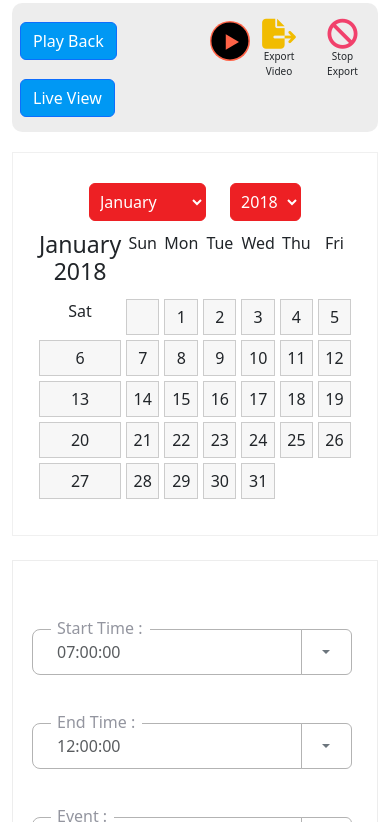
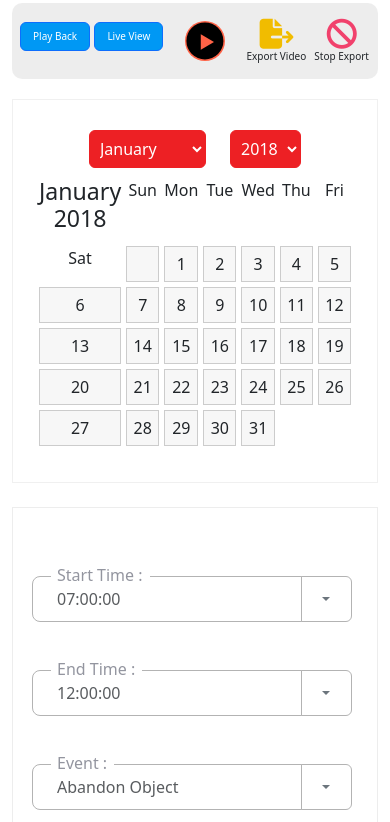
Before and after one commit to rejuandevelopr/Newvpage2, a plain HTML site: page index.html in a window 390 px wide. Shown: the part 1016-1838 px from the top of the page. Drawn offline with nearby package versions, Linux system fonts and the light colour scheme.

Commit message:
first commit

```diff
--- a/index.html
+++ b/index.html
@@ -317,6 +317,15 @@
           .play_margin{
             margin-right: 0 !important;
           }
+        }
+
+        @media screen and (max-width:576px) {
+          .screen_button .btn{
+          background-color: rgba(0, 152, 244, 1) !important;
+          margin-top: 19px;
+          font-size: 10px;
+
+        }
         }
 
     </style>
```
